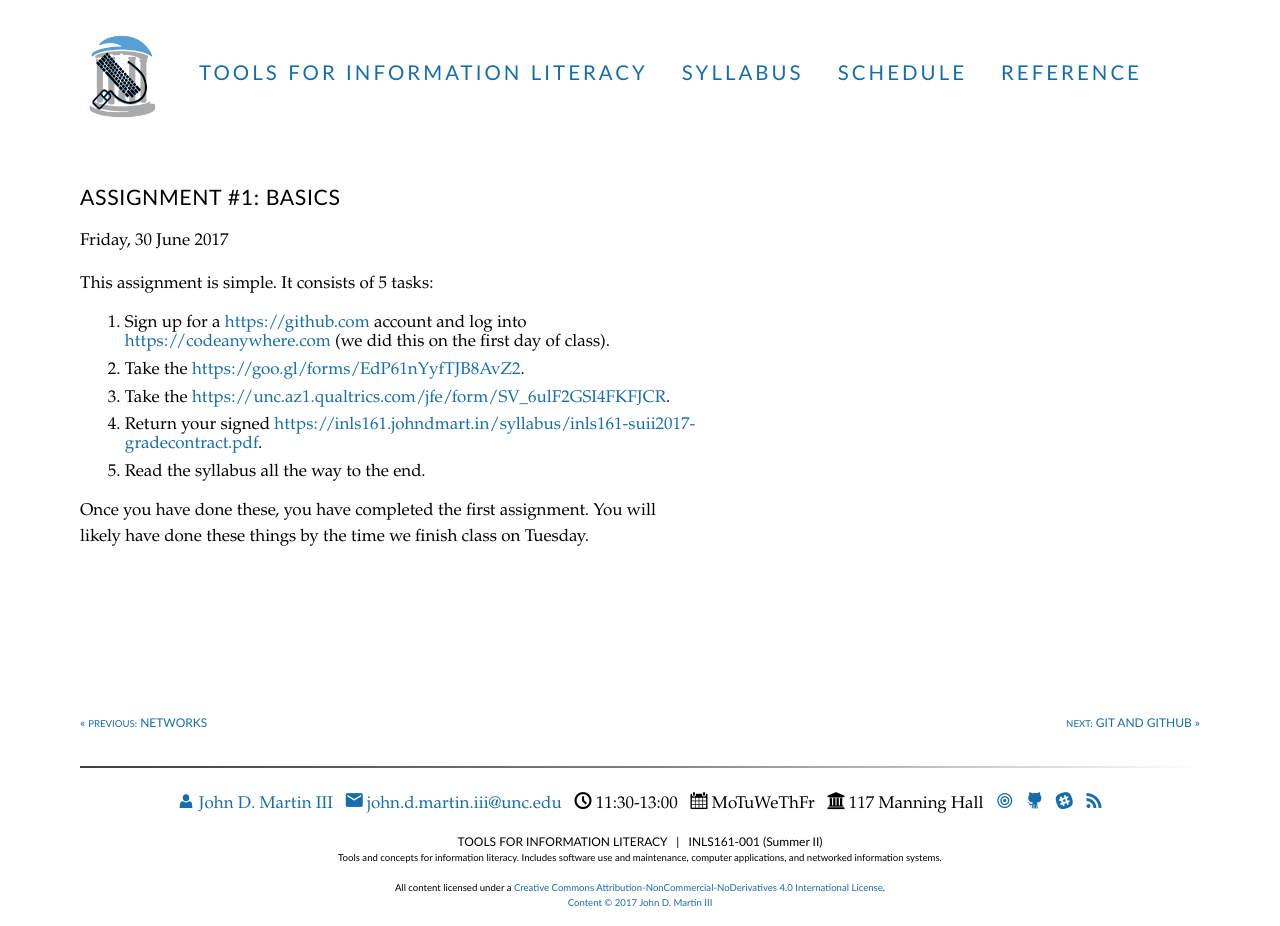
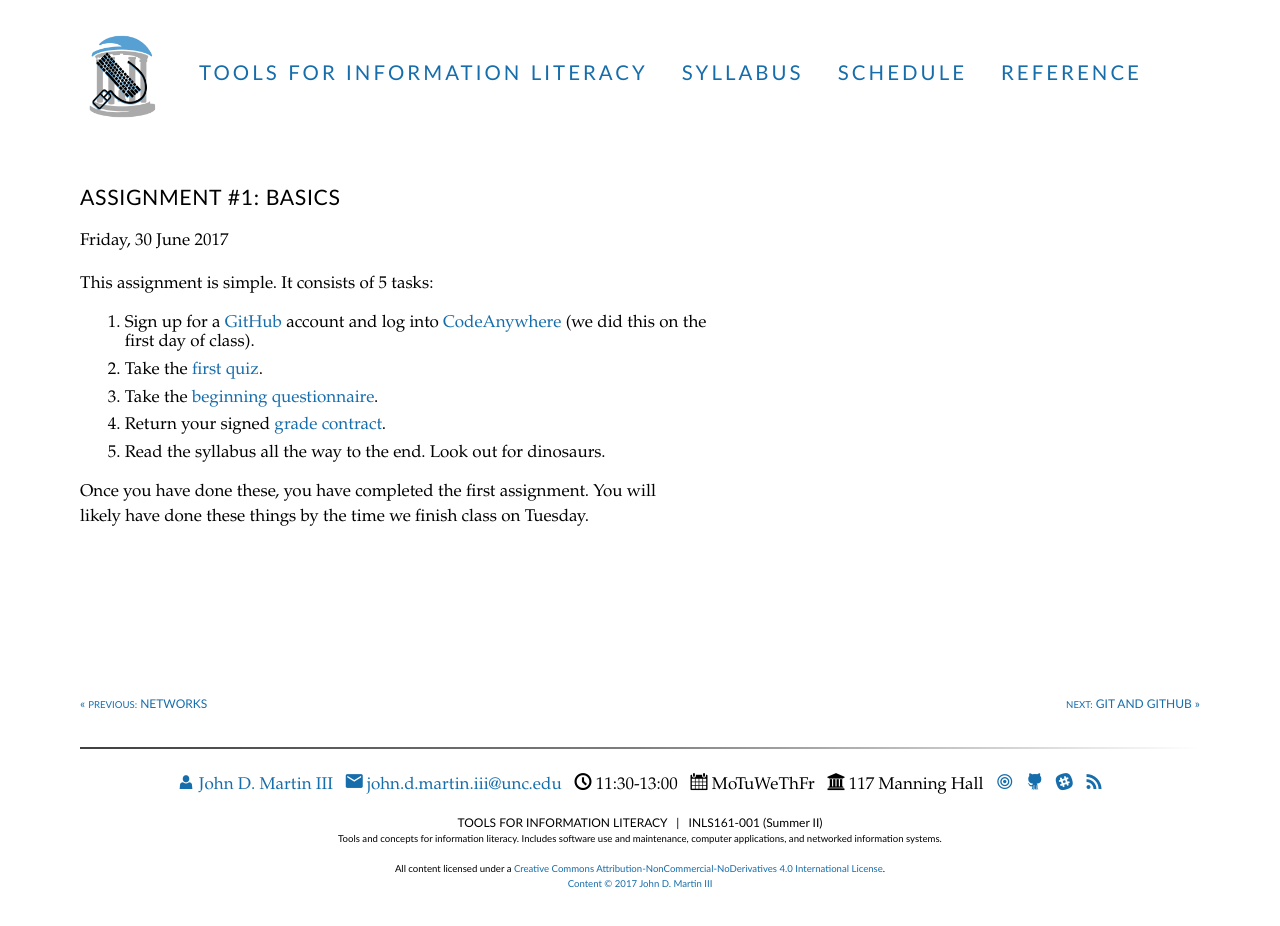
Before and after one commit to tylerpcarter/inls161, a Jekyll site: the page built from _posts/2017-06-30-assignment-1-basics.md, in a window 1280 px wide. Built offline with Jekyll 4.4.1, drawn with Linux system fonts in a browser that asks for light colours; Markdown is read by kramdown in place of the engine named in the settings.

Commit message:
fix assignment links

```diff
--- a/_posts/2017-06-30-assignment-1-basics.md
+++ b/_posts/2017-06-30-assignment-1-basics.md
@@ -2,17 +2,17 @@
 layout: post
 title: "Assignment #1: BASICS"
 type: Assignment
-start_date: "2017-06-30 11:59"
+start_date: "2017-06-30 23:59"
 ---
 
 This assignment is simple.
 It consists of 5 tasks:
 
-1. Sign up for a [https://github.com](GitHub) account and log into [https://codeanywhere.com](CodeAnywhere) (we did this on the first day of class).
-3. Take the [https://goo.gl/forms/EdP61nYyfTJB8AvZ2](first quiz).
-2. Take the [https://unc.az1.qualtrics.com/jfe/form/SV_6ulF2GSI4FKFJCR](beginning questionnaire).
-4. Return your signed [https://inls161.johndmart.in/syllabus/inls161-suii2017-gradecontract.pdf](grade contract).
-5. Read the syllabus all the way to the end.
+1. Sign up for a [GitHub](https://github.com) account and log into [CodeAnywhere](https://codeanywhere.com) (we did this on the first day of class).
+3. Take the [first quiz](https://goo.gl/forms/EdP61nYyfTJB8AvZ2).
+2. Take the [beginning questionnaire](https://unc.az1.qualtrics.com/jfe/form/SV_6ulF2GSI4FKFJCR).
+4. Return your signed [grade contract](https://inls161.johndmart.in/syllabus/inls161-suii2017-gradecontract.pdf).
+5. Read the syllabus all the way to the end. Look out for dinosaurs.
 
 Once you have done these, you have completed the first assignment.
 You will likely have done these things by the time we finish class on Tuesday.
```
